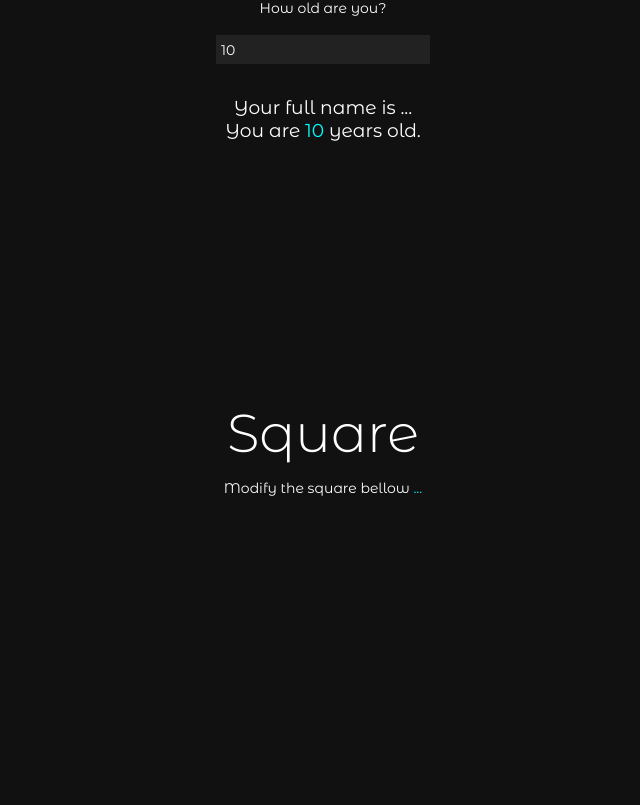
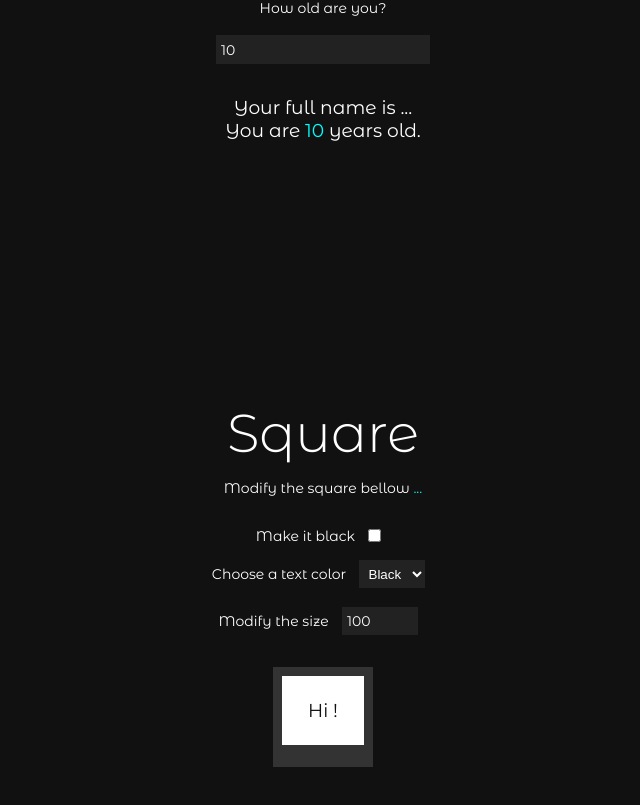
Before and after one commit to marcillyLuc/reBoot, a Nuxt app: page / in a window 1280 px wide. Shown: the part 1253-2058 px from the top of the page, without its empty margins (317-957 px from the left). Built offline with nearby package versions, Linux system fonts and the light colour scheme.

Commit message:
Create square component and edit hero text

```diff
--- a/components/Home.vue
+++ b/components/Home.vue
@@ -3,7 +3,7 @@
     <main id="Home">
       <h1>Hello,</h1>
       <h2>
-        welcome to the website where I re-learn
+        this is a sandbox to apply good practices with
         <span class="aqua">VueJS / NuxtJS</span> !
       </h2>
     </main>
@@ -38,6 +38,7 @@ h2 {
   h2 {
     font-size: 14pt;
     text-align: center;
+    line-height: 24pt;
   }
 }
 </style>
--- a/components/Square.vue
+++ b/components/Square.vue
@@ -6,12 +6,96 @@
         Modify the square bellow
         <span class="aqua">...</span>
       </p>
+      <section>
+        <label>
+          Make it black
+          <input type="checkbox" v-model="isBlack" />
+        </label>
+        <label
+          >Choose a text color
+          <select v-model="textColor">
+            <option value="">Black</option>
+            <option value="text-white">White</option>
+            <option value="text-aqua">Aqua</option>
+          </select>
+        </label>
+        <label
+          >Modify the size
+          <input type="number" step="10" min="100" max="170" v-model="size" />
+        </label>
+        <div
+          class="square"
+          :class="[textColor, square_class]"
+          :style="[
+            {
+              width: size + 'px',
+              height: size + 'px',
+              lineHeight: size + 'px',
+            },
+          ]"
+        >
+          Hi !
+        </div>
+      </section>
     </main>
   </div>
 </template>
 
 <script>
-export default {};
+export default {
+  data() {
+    return {
+      isBlack: false,
+      textColor: "",
+      size: 100,
+    };
+  },
+  computed: {
+    square_class() {
+      return { isBlack: this.isBlack };
+    },
+  },
+};
 </script>
 
-<style scoped></style>
+<style scoped>
+section {
+  display: flex;
+  flex-direction: column;
+  justify-content: center;
+  align-items: center;
+  padding: 17pt 0;
+}
+select,
+input {
+  background-color: #222;
+  color: white;
+  padding: 4pt;
+  margin: 7pt;
+  border: none;
+  max-width: 70pt;
+}
+.square {
+  width: 100pt;
+  height: 100pt;
+  background-color: white;
+  color: #111;
+  display: flex;
+  justify-content: center;
+  align-items: center;
+  font-size: 14pt;
+  margin: 17pt 0;
+  border: solid 7pt #333;
+  border-bottom-width: 17pt;
+}
+.isBlack {
+  background-color: #222;
+  border-color: white;
+}
+.text-white {
+  color: white;
+}
+.text-aqua {
+  color: aqua;
+}
+</style>
```
